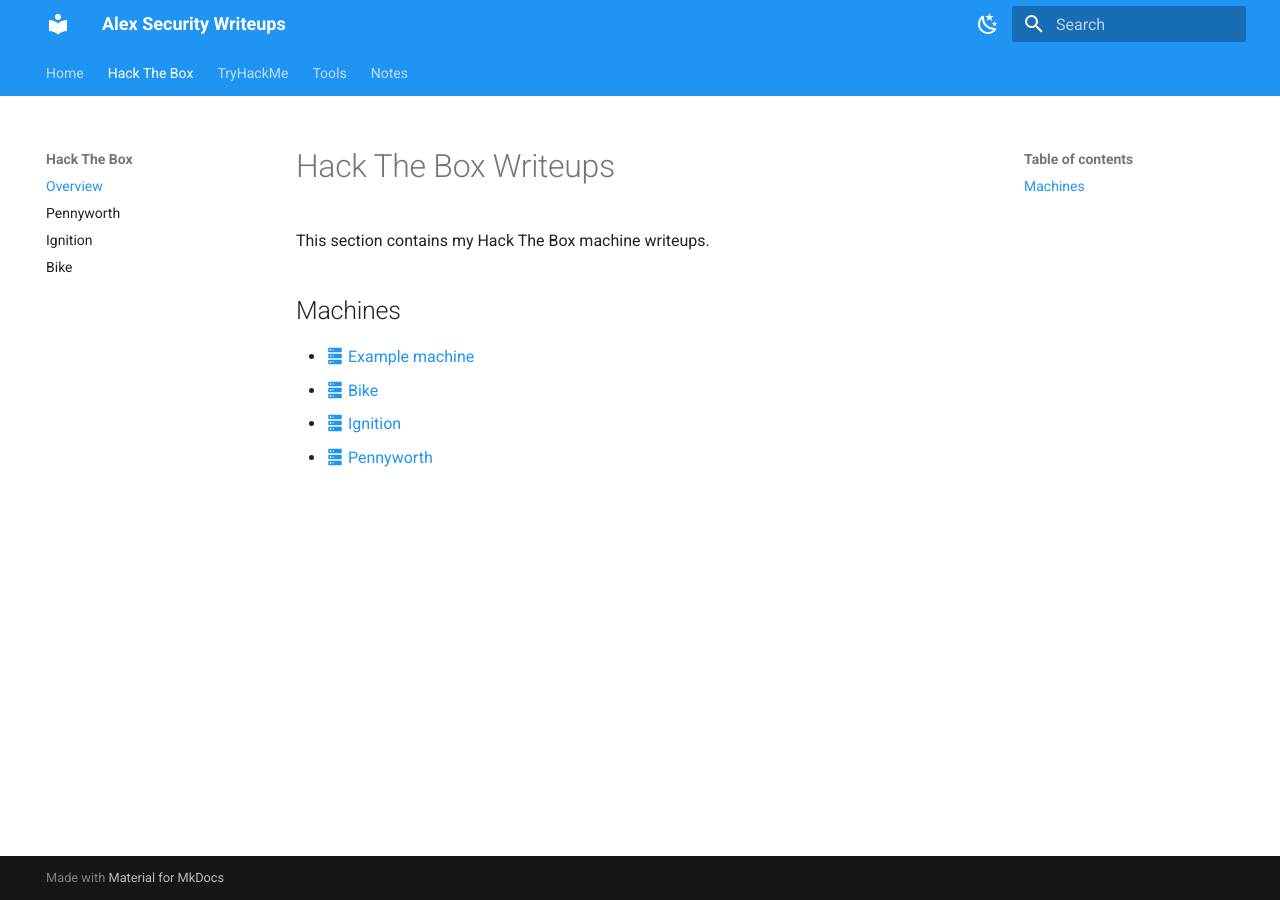
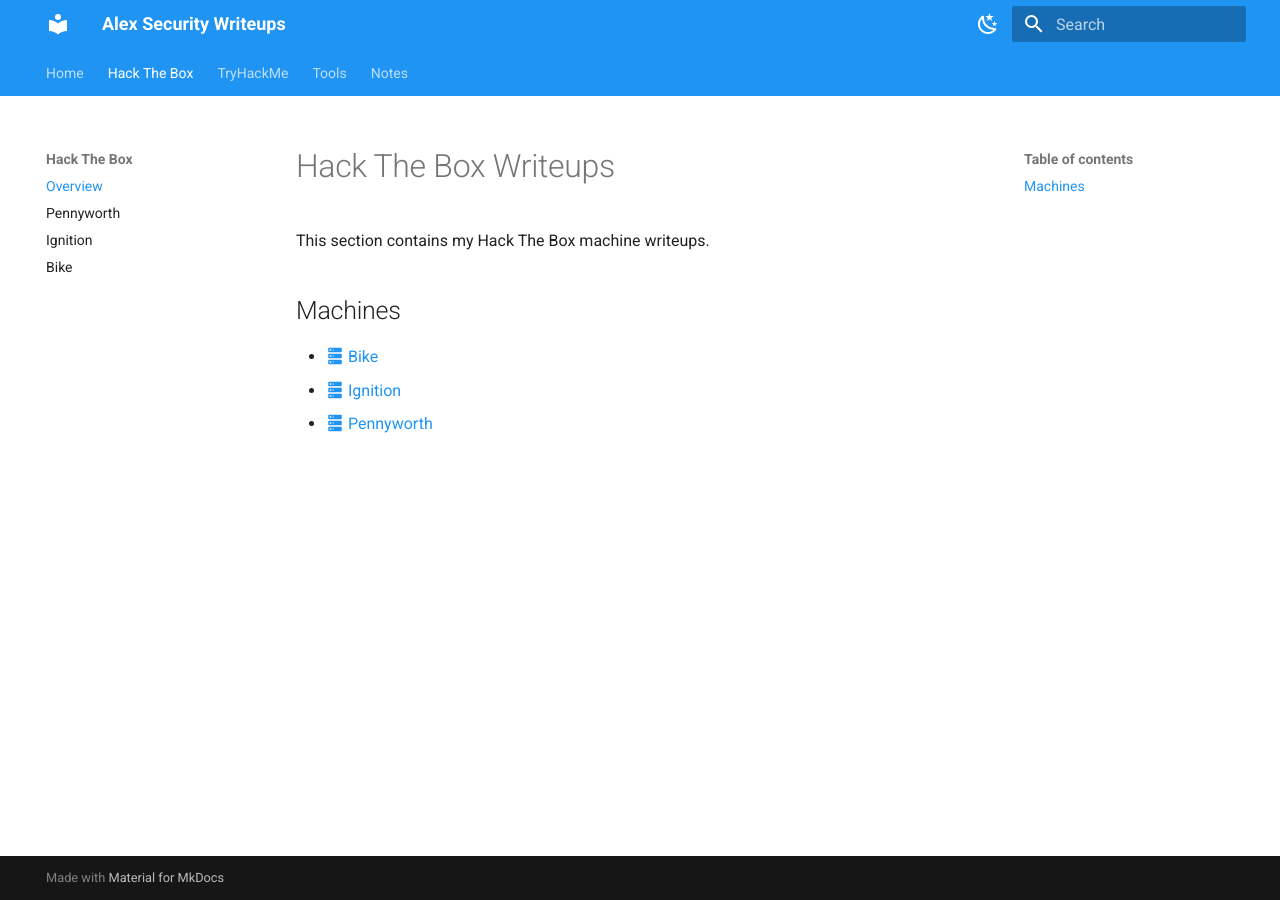
Before and after one commit to SolidCode321/htb-writups, an MkDocs documentation site: the page built from docs/hackthebox/index.md, in a window 1280 px wide. Built offline with MkDocs 1.6.1 and Material for MkDocs 9.7.7, drawn with Linux system fonts in a browser that asks for light colours.

Commit message:
Update index.md

```diff
--- a/docs/hackthebox/index.md
+++ b/docs/hackthebox/index.md
@@ -4,7 +4,6 @@
 
 ## Machines
 
-- [:material-server: Example machine](example.md)
 - [:material-server: Bike](Bike.md)
 - [:material-server: Ignition](ignition.md)
 - [:material-server: Pennyworth](pennyworth.md)
```
